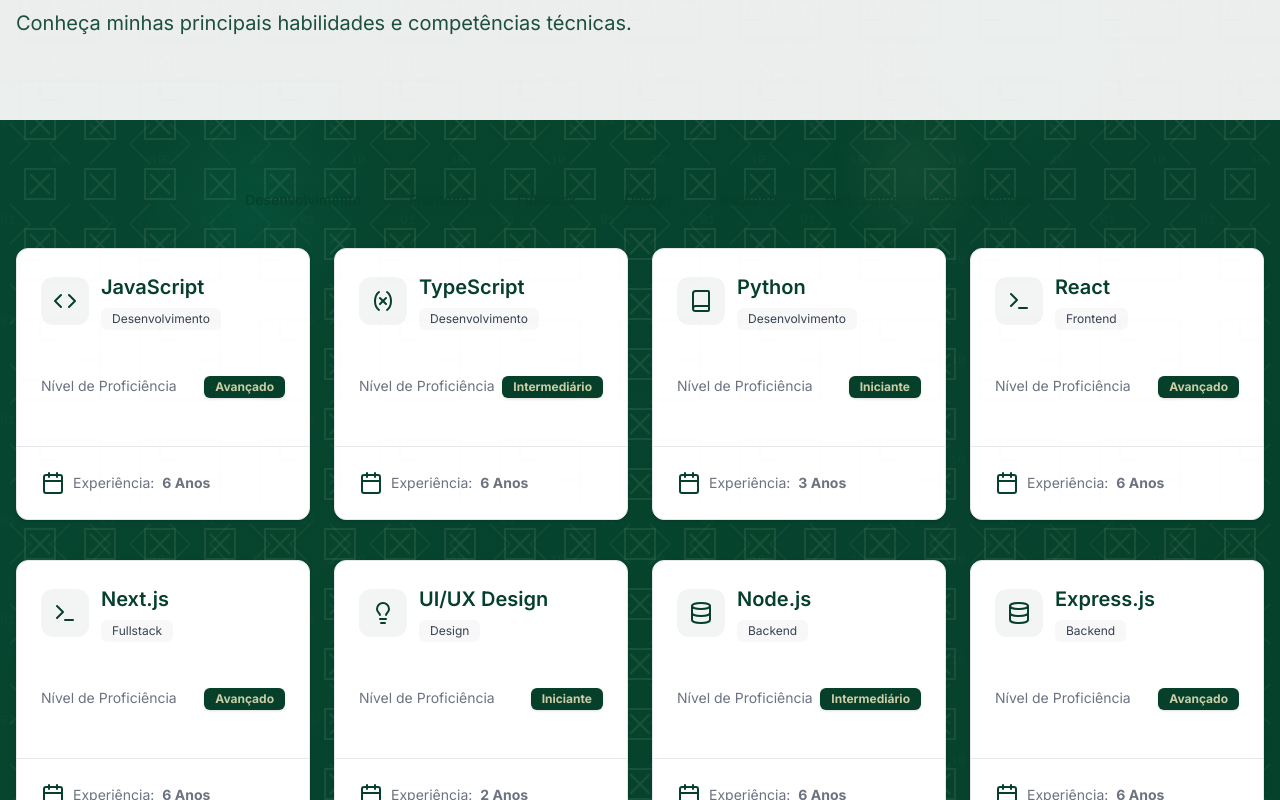
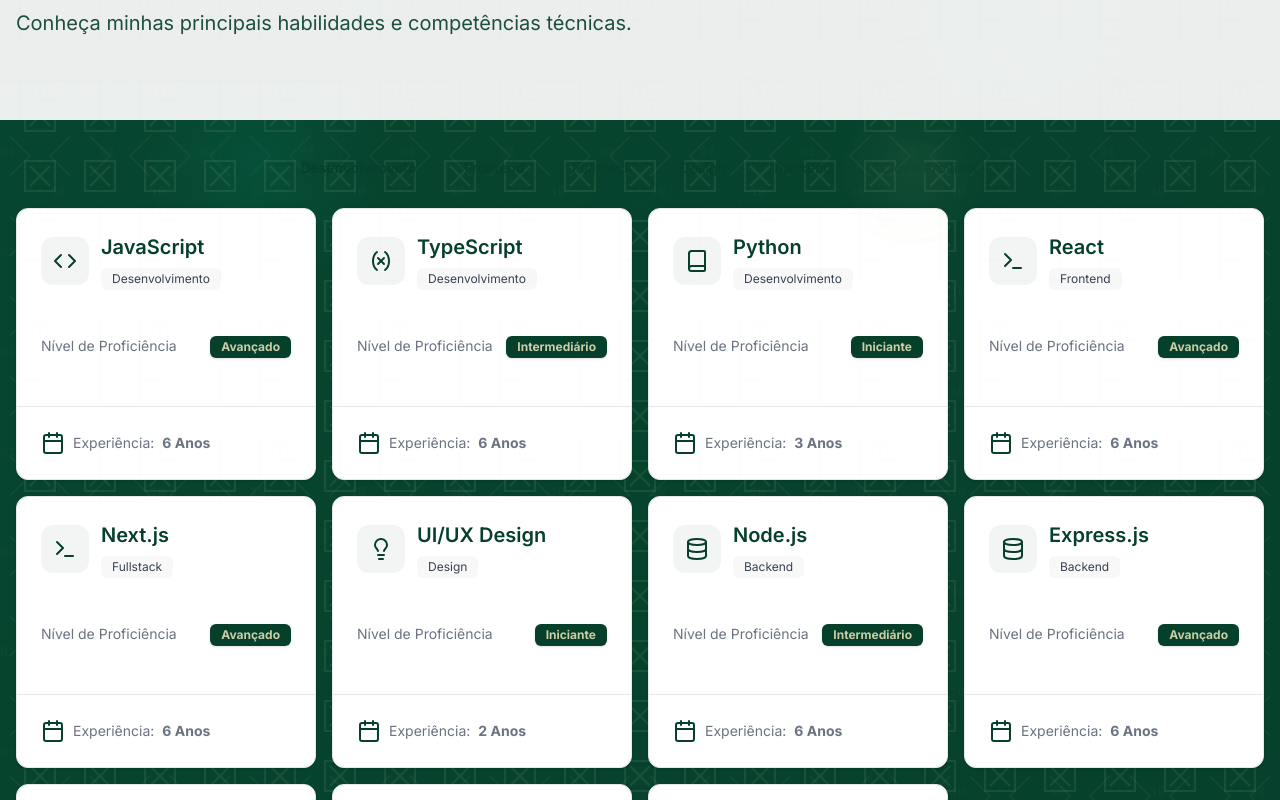
Before and after one commit to cezarcozta/me, a Next.js app: page /skills in a window 1280 px wide. Shown: the part 300-1100 px from the top of the page. Built offline with nearby package versions, Linux system fonts and the light colour scheme.

Commit message:
almost finish

```diff
--- a/src/app/skills/page.tsx
+++ b/src/app/skills/page.tsx
@@ -64,21 +64,21 @@ const skills = [
   {
     name: "AWS",
     level: 'INTERMEDIATE',
-    category: "Cloud Provider",
+    category: "devops",
     iconName: "Cloud",
     years: 3,
   },
   {
     name: "Azure",
     level: 'BEGINNER',
-    category: "Cloud Provider",
+    category: "devops",
     iconName: "Cloud",
     years: 3,
   },
   {
     name: "GCP",
     level: 'BEGINNER',
-    category: "Cloud Provider",
+    category: "devops",
     iconName: "Cloud",
     years: 1,
   },
@@ -98,11 +98,11 @@ export default function Skills() {
       />
       <main>
         <section
-          className="py-16 container mx-auto px-4"
+          className="py-8 container mx-auto px-4"
           aria-label={t('skills.ariaLabels.skillsList')}
         >
           <nav
-            className="mb-8 flex flex-wrap gap-4 justify-center"
+            className="mb-6 flex flex-wrap gap-4 justify-center"
             aria-label={t('skills.ariaLabels.categoryFilter')}
           >
             {categories.map((category) => (
@@ -118,7 +118,7 @@ export default function Skills() {
             ))}
           </nav>
           <div
-            className="grid grid-cols-1 sm:grid-cols-2 lg:grid-cols-3 xl:grid-cols-4 gap-6 auto-rows-fr"
+            className="grid grid-cols-1 sm:grid-cols-2 lg:grid-cols-3 xl:grid-cols-4 gap-4 auto-rows-fr"
             role="tabpanel"
             aria-label={t('skills.ariaLabels.skillsList')}
           >
```
